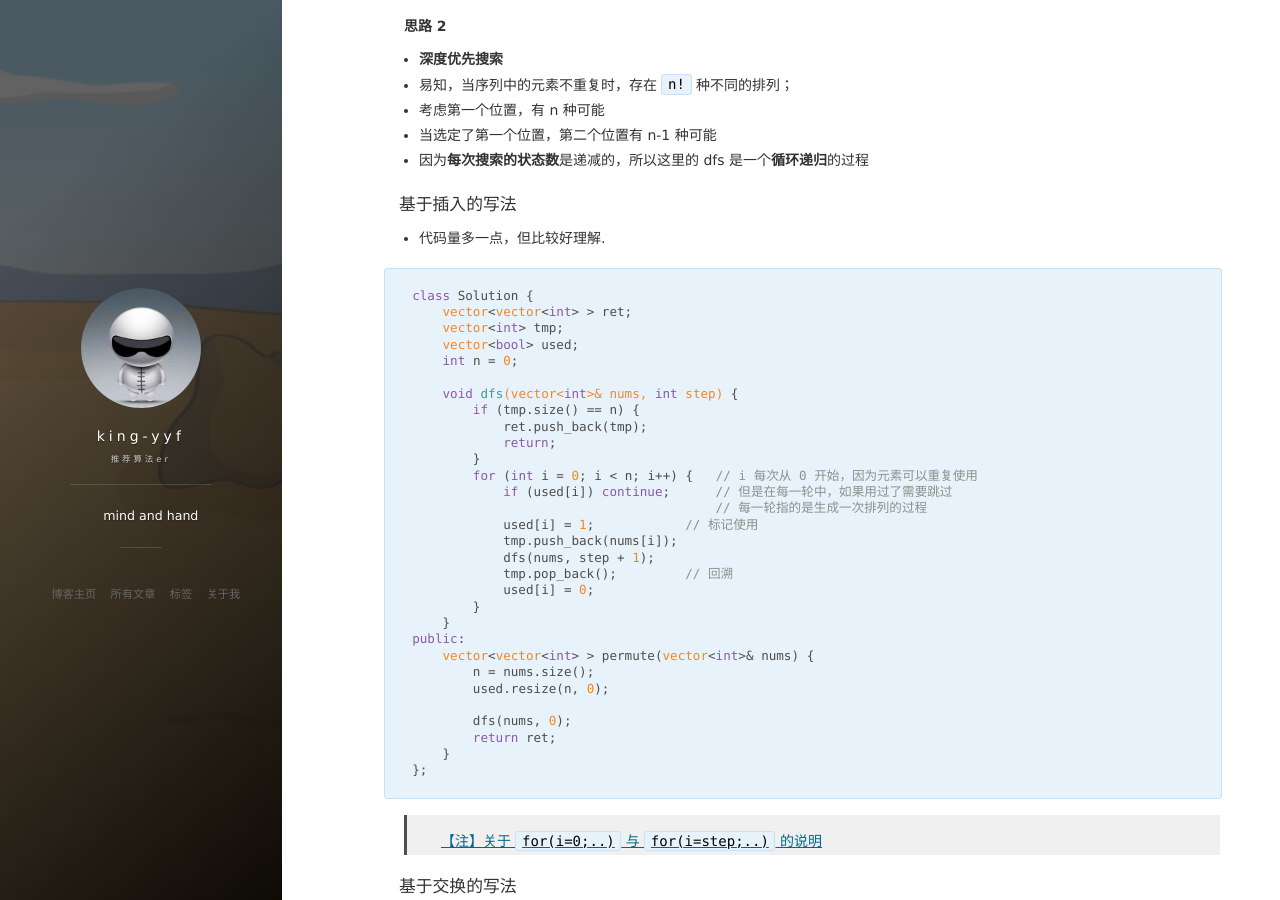
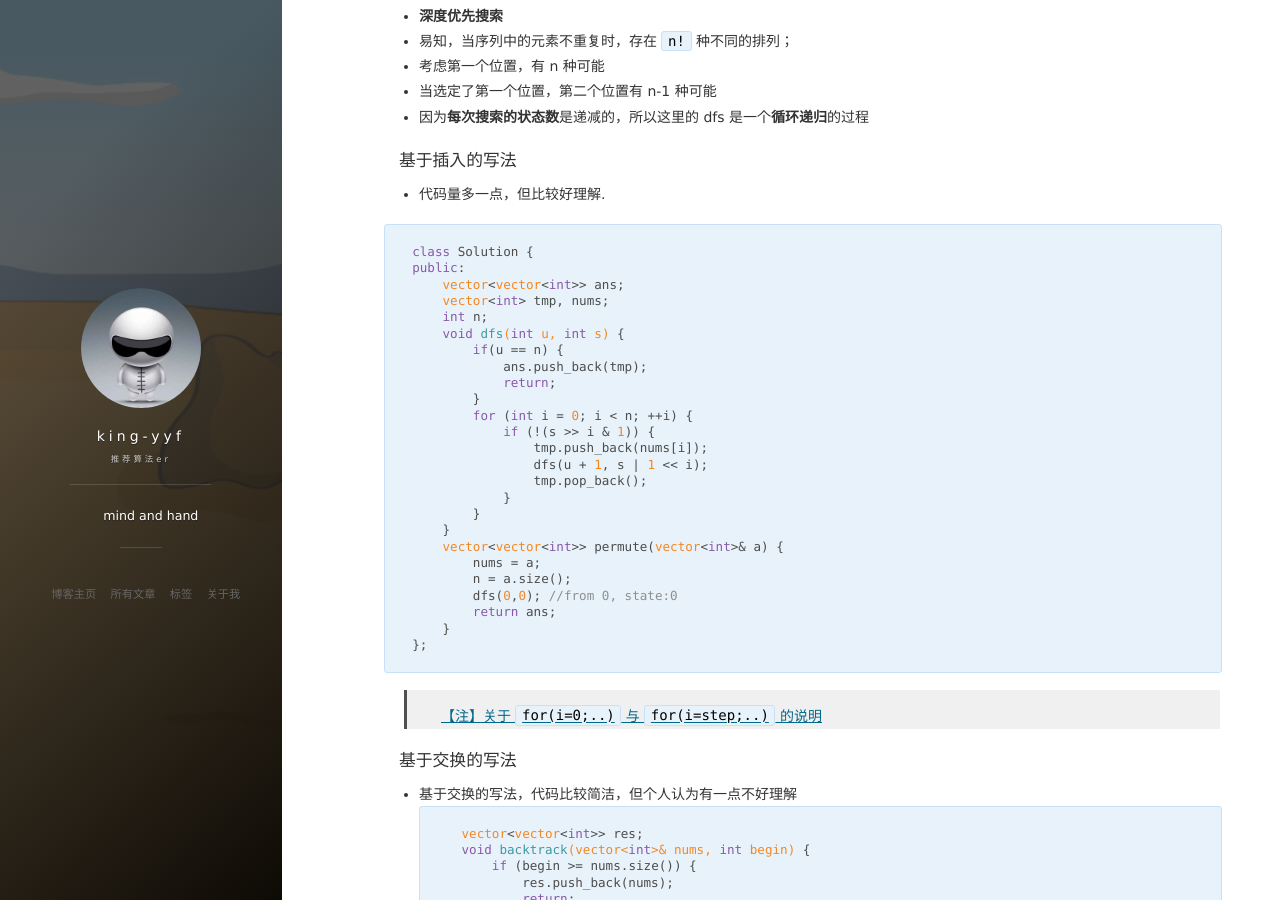
Before and after one commit to king-yyf/king-yyf.github.io, a Jekyll site: the page built from _posts/2020-08-18-permut.md, in a window 1280 px wide and 900 px high, scrolled down 8382 px. Built offline with Jekyll 4.4.1, drawn with Linux system fonts in a browser that asks for light colours; nearby versions of some CDN libraries; comment, search, counter and statistics services are not loaded; some of the changed text lies outside the part shown.

Commit message:
update rec

````diff
--- a/_posts/2020-08-18-permut.md
+++ b/_posts/2020-08-18-permut.md
@@ -5,9 +5,6 @@ date: 2020-08-18
 tags: 面试算法
 ---
 
-
-专题-排列组合
-===
 
 Index
 ---
@@ -471,33 +468,28 @@ public:
 
 ```c++
 class Solution {
-    vector<vector<int> > ret;
-    vector<int> tmp;
-    vector<bool> used;
-    int n = 0;
-
-    void dfs(vector<int>& nums, int step) {
-        if (tmp.size() == n) {
-            ret.push_back(tmp);
+public:
+    vector<vector<int>> ans;
+    vector<int> tmp, nums;
+    int n;
+    void dfs(int u, int s) {
+        if(u == n) {
+            ans.push_back(tmp);
             return;
         }
-        for (int i = 0; i < n; i++) {   // i 每次从 0 开始，因为元素可以重复使用
-            if (used[i]) continue;      // 但是在每一轮中，如果用过了需要跳过
-                                        // 每一轮指的是生成一次排列的过程
-            used[i] = 1;            // 标记使用
-            tmp.push_back(nums[i]);
-            dfs(nums, step + 1);
-            tmp.pop_back();         // 回溯
-            used[i] = 0;
+        for (int i = 0; i < n; ++i) {
+            if (!(s >> i & 1)) {
+                tmp.push_back(nums[i]);
+                dfs(u + 1, s | 1 << i);
+                tmp.pop_back();
+            }
         }
     }
-public:
-    vector<vector<int> > permute(vector<int>& nums) {
-        n = nums.size();
-        used.resize(n, 0);
-
-        dfs(nums, 0);
-        return ret;
+    vector<vector<int>> permute(vector<int>& a) {
+        nums = a;
+        n = a.size();
+        dfs(0,0); //from 0, state:0
+        return ans;
     }
 };
 ```
@@ -553,35 +545,30 @@ public:
 #### 基于插入的写法
 ```c++
 class Solution {
-    vector<vector<int> > ret;
-    vector<int> tmp;
-    vector<bool> used;
-    int n = 0;
-
-    void dfs(vector<int>& nums, int step) {
-        if (tmp.size() == n) {
-            ret.push_back(tmp);
+public:
+    vector<vector<int>> ans;
+    vector<int> nums, tmp;
+    int n;
+    void dfs(int u, int s) {
+        if (u == n) {
+            ans.push_back(tmp);
             return;
         }
-        for (int i = 0; i < n; i++) {
-            if (used[i] || (i > 0 && nums[i] == nums[i - 1] && !used[i - 1]))
-                continue;  // 这里的 !used[i - 1] 稍难理解，可以配合 IDE 或者手推一下整个过程
-            used[i] = 1;
-            tmp.push_back(nums[i]);
-            dfs(nums, step + 1);
-            tmp.pop_back();
-            used[i] = 0;
+        for (int i = 0; i < n; ++i) {
+            if (!(s >> i & 1)) {
+                tmp.push_back(nums[i]);
+                dfs(u + 1, s | 1 << i);
+                while (i + 1 < n && nums[i + 1] == nums[i]) i++;
+                tmp.pop_back();
+            }
         }
     }
-
-public:
-    vector<vector<int> > permuteUnique(vector<int>& nums) {
+    vector<vector<int>> permuteUnique(vector<int>& _nums) {
+        nums = _nums;
         n = nums.size();
-        used.resize(n, 0);
         sort(nums.begin(), nums.end());
-
-        dfs(nums, 0);
-        return ret;
+        dfs(0, 0);
+        return ans;
     }
 };
 ```
@@ -654,22 +641,24 @@ public:
 ```c++
 class Solution {
 public:
-    vector<int> t;
     vector<vector<int>> ans;
-
-    void dfs(int cur, vector<int>& nums) {
-        if (cur == nums.size()) {
-            ans.push_back(t);
+    int n;
+    vector<int> nums;
+    void dfs(int u, int s) {
+        if (u == n) {
+            vector<int> tmp;
+            for (int i = 0; i < n; ++i)
+                if (s >> i & 1) tmp.push_back(nums[i]);
+            ans.push_back(tmp);
             return;
         }
-        t.push_back(nums[cur]);
-        dfs(cur + 1, nums);
-        t.pop_back();
-        dfs(cur + 1, nums);
+        dfs(u + 1, s);
+        dfs(u + 1, s | 1 << u);
     }
-
-    vector<vector<int>> subsets(vector<int>& nums) {
-        dfs(0, nums);
+    vector<vector<int>> subsets(vector<int>& _nums) {
+        nums = _nums;
+        n = nums.size();
+        dfs(0, 0);
         return ans;
     }
 };
@@ -690,23 +679,27 @@ public:
 ```c++
 class Solution {
 public:
-    vector<vector<int>> res;
-    vector<int> temp;
-    vector<vector<int>> subsetsWithDup(vector<int>& nums) {
-        sort(nums.begin(),nums.end());
-        dfs(nums,0);
-        return res;
+    vector<vector<int>> ans;
+    vector<int> nums;
+    int n;
+    void dfs(int u, int s) {
+        if (u == n) {
+            vector<int> tmp;
+            for (int i = 0; i < n; ++i)
+                if (s >> i & 1) tmp.push_back(nums[i]);
+            ans.push_back(tmp);
+            return;
+        }
+        dfs(u + 1, s | 1 << u);
+        if(u && nums[u] == nums[u - 1] && s >> (u-1) & 1) return;
+        dfs(u + 1, s);
     }
-    void dfs(vector<int>& nums,int start){
-        res.push_back(temp);
-        for(int i=start;i<nums.size();i++){
-            if(i!=start&&nums[i]==nums[i-1])//去重
-                continue;
-            temp.push_back(nums[i]);
-            dfs(nums,i+1);
-            temp.pop_back();//回溯
-        }
-        return;
+    vector<vector<int>> subsetsWithDup(vector<int>& _nums) {
+        nums = _nums;
+        sort(nums.begin(), nums.end());
+        n = nums.size();
+        dfs(0, 0);
+        return ans;
     }
 };
 ```
@@ -767,6 +760,51 @@ public:
 
 - 如果要求每个组合中不重复，则可以先去重，再按照无重复的做法
 - 如果不要求去重，则直接按照无重复的做法即可
+
+[acwing n选m，有重复](https://www.acwing.com/problem/content/1575/)
+
+给定一个长度为 n 的可包含重复数字的序列，从中随机选取 m 个数字，输出所有可能的选择方案。
+
+按照从小到大的顺序输出所有方案，每行 1 个。
+
+首先，同一行内的数升序排列，相邻两个数用一个空格隔开。
+
+其次，对于两个不同的行，对应下标的数一一比较，字典序较小的排在前面（例如1 3 5 7排在1 3 6 8前面）。
+
+
+```c++
+#include <iostream>
+#include <cstring>
+#include <algorithm>
+
+using namespace std;
+
+int n,m;
+const int N = 30;
+int a[N];
+
+void dfs(int u, int cnt, int s) {
+    if (cnt == m) {
+        for (int i = 0; i < n; ++i)
+            if (s >> i & 1) cout << a[i] << ' ';
+        cout << '\n';
+        return;
+    }
+    for (int i = u; i < n; ++i) {
+        if (i && !(s>>(i-1)&1) && a[i-1] == a[i]) continue;
+        dfs(i + 1, cnt + 1, s | 1 << i);
+    }
+}
+
+int main(){
+    cin >> n >> m;
+    for (int i = 0; i < n; i ++ ) cin >> a[i];
+    sort(a, a + n);
+    dfs(0, 0, 0);
+    return 0;
+}
+```
+
 
 ### 组合总和（数字不重复但可重复使用）
 > LeetCode - [39. 组合总和](https://leetcode-cn.com/problems/combination-sum/description/)
````
